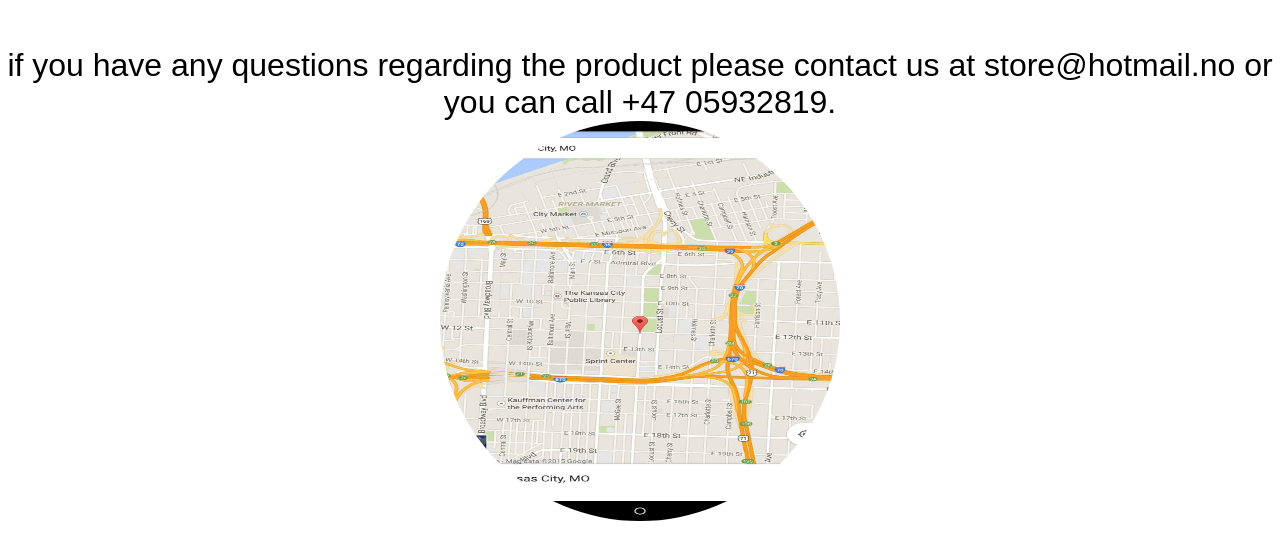
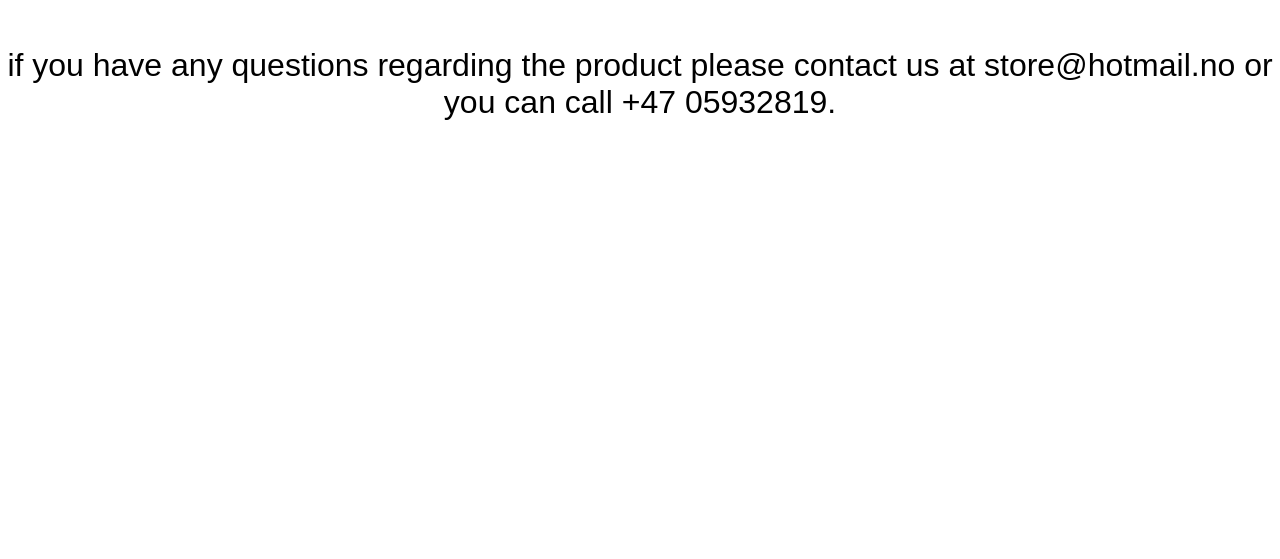
Before and after one commit to Maplebot/html_css_CA, a plain HTML site: page contact.html in a window 1280 px wide. Shown: the part 211-770 px from the top of the page. Drawn offline with Linux system fonts and the light colour scheme.

Commit message:
Update contact.html

```diff
--- a/contact.html
+++ b/contact.html
@@ -21,6 +21,6 @@
         <h1 class="h1_nav">50% off if you buy for over 1000kr</h1>
     </header>
     <p class="paragraph_contact">if you have any questions regarding the product please contact us at store@hotmail.no or you can call +47 05932819.</p>
-    <img src="images/map.jpeg" class="map_image" alt="map of our location">
+
 </body>
 </html>
```
